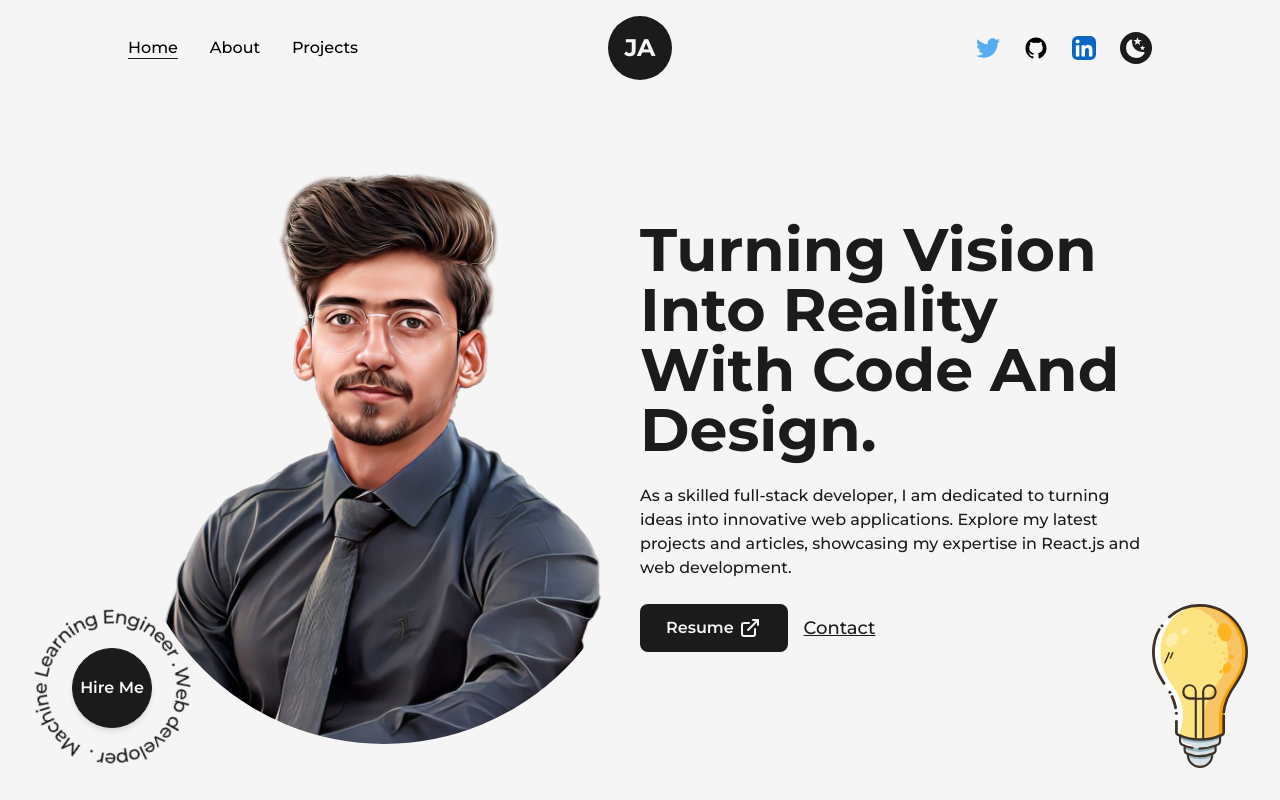
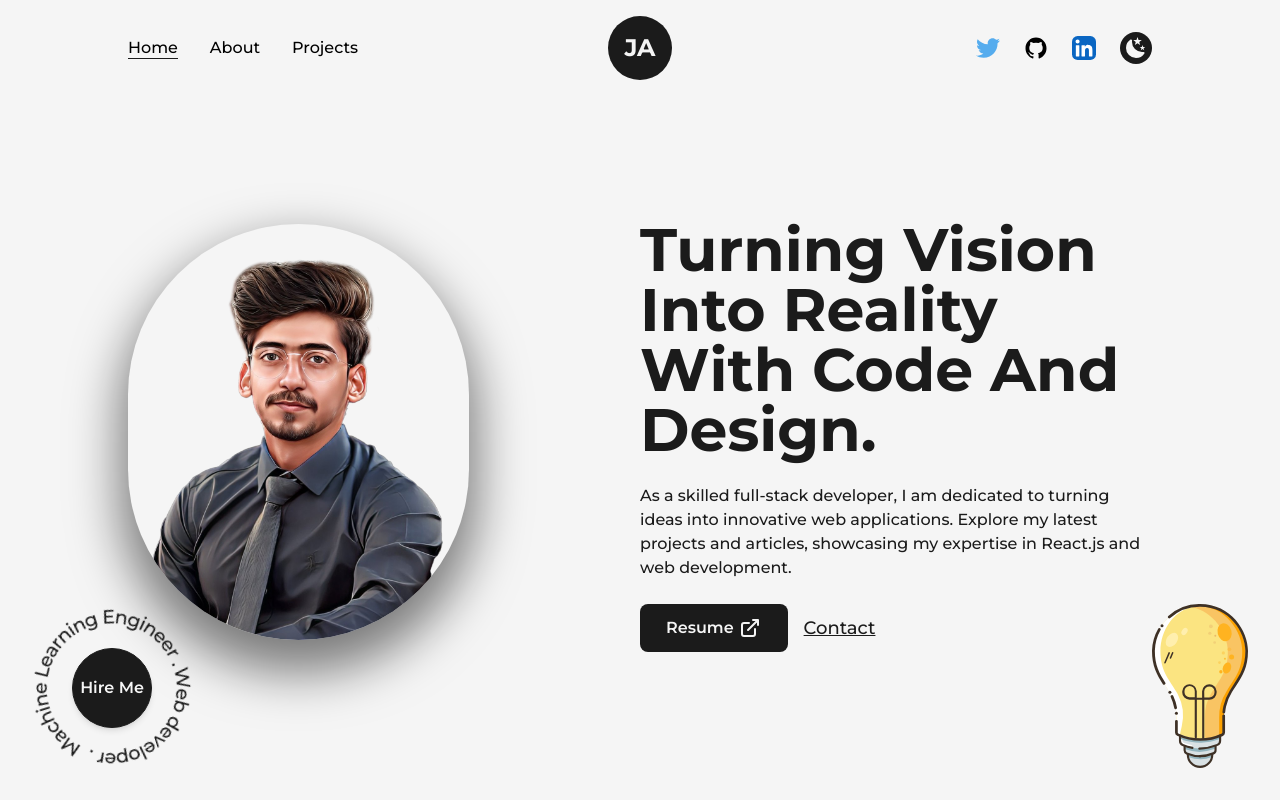
Before and after one commit to junaid-1013/JunaidPortfolio, a Next.js app: page / in a window 1280 px wide. Shown: the top 800 px of the page. Built offline with nearby package versions, Linux system fonts and the light colour scheme.

Commit message:
Update index.js

```diff
--- a/src/pages/index.js
+++ b/src/pages/index.js
@@ -21,7 +21,8 @@ export default function Home() {
       <main className='flex items-center text-dark w-full min-h-screen dark:text-light'>
         <Layout className='pt-0 md:pt-16 sm:pt-8'>
           <div className='flex items-center justify-between w-full lg:flex-col'>
-            <div className='w-1/2 md:w-full'>
+            <div className='w-1/3 md:w-full shadow-[0_25px_50px_8px_rgba(0,0,0,0.5)]
+            rounded-full border-3 border-solid border-gray-900'>
               <Image src={profilePic} alt="Junaid" className="w-full h-auto rounded-full lg:hidden md:inline-block md:w-full"
                 priority
                 sizes="(max-width: 768px) 100vm,
```
